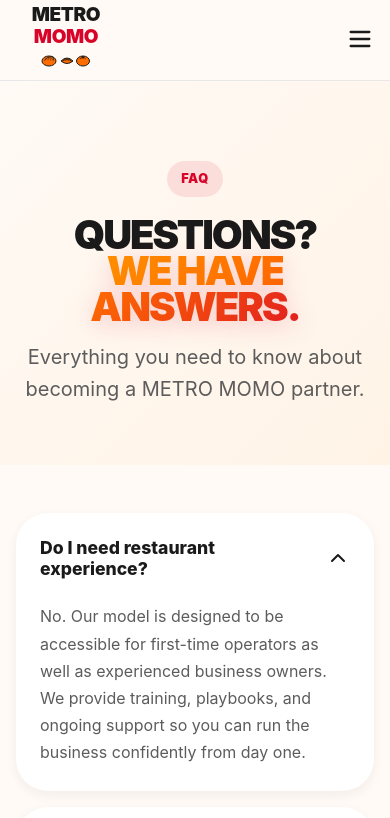
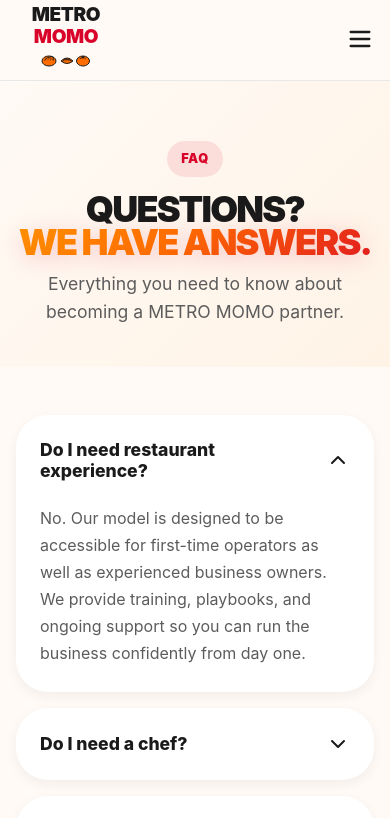
Before and after one commit to PB9181/metro-momo-website, a React (Vite) app: page /faq in a window 390 px wide. Shown: the top 818 px of the page. Built offline with nearby package versions, Linux system fonts and the light colour scheme.

Commit message:
Tighten section spacing and hero/page-hero padding across breakpoints

```diff
--- a/src/index.css
+++ b/src/index.css
@@ -77,7 +77,7 @@
 }
 
 .section {
-  padding: 80px 0;
+  padding: 64px 0;
   position: relative;
 }
 
@@ -405,6 +405,19 @@
   text-transform: uppercase;
 }
 
+section.page-hero {
+  padding: 60px 0 40px;
+}
+
+section.page-hero .page-hero-title {
+  font-size: clamp(2.25rem, 5vw, 3.5rem);
+  margin: 16px 0 12px;
+}
+
+section.page-hero .page-hero-subtitle {
+  font-size: 1.1rem;
+}
+
 .text-outline {
   -webkit-text-stroke: 2px var(--color-primary);
   -webkit-text-fill-color: transparent;
--- a/src/pages/Home.tsx
+++ b/src/pages/Home.tsx
@@ -71,7 +71,7 @@
           .hero {
             position: relative;
             overflow: hidden;
-            padding: 80px 0 140px;
+            padding: 80px 0 40px;
             background: var(--color-bg);
           }
           .hero-inner {
@@ -170,7 +170,7 @@
           }
           @media (max-width: 900px) {
             .hero {
-              padding: 60px 0 80px;
+              padding: 60px 0 40px;
             }
             .hero-inner {
               grid-template-columns: 1fr;
@@ -197,7 +197,7 @@
           }
           @media (max-width: 480px) {
             .hero {
-              padding: 40px 0 60px;
+              padding: 40px 0 32px;
             }
             .hero-inner {
               gap: 36px;
```
